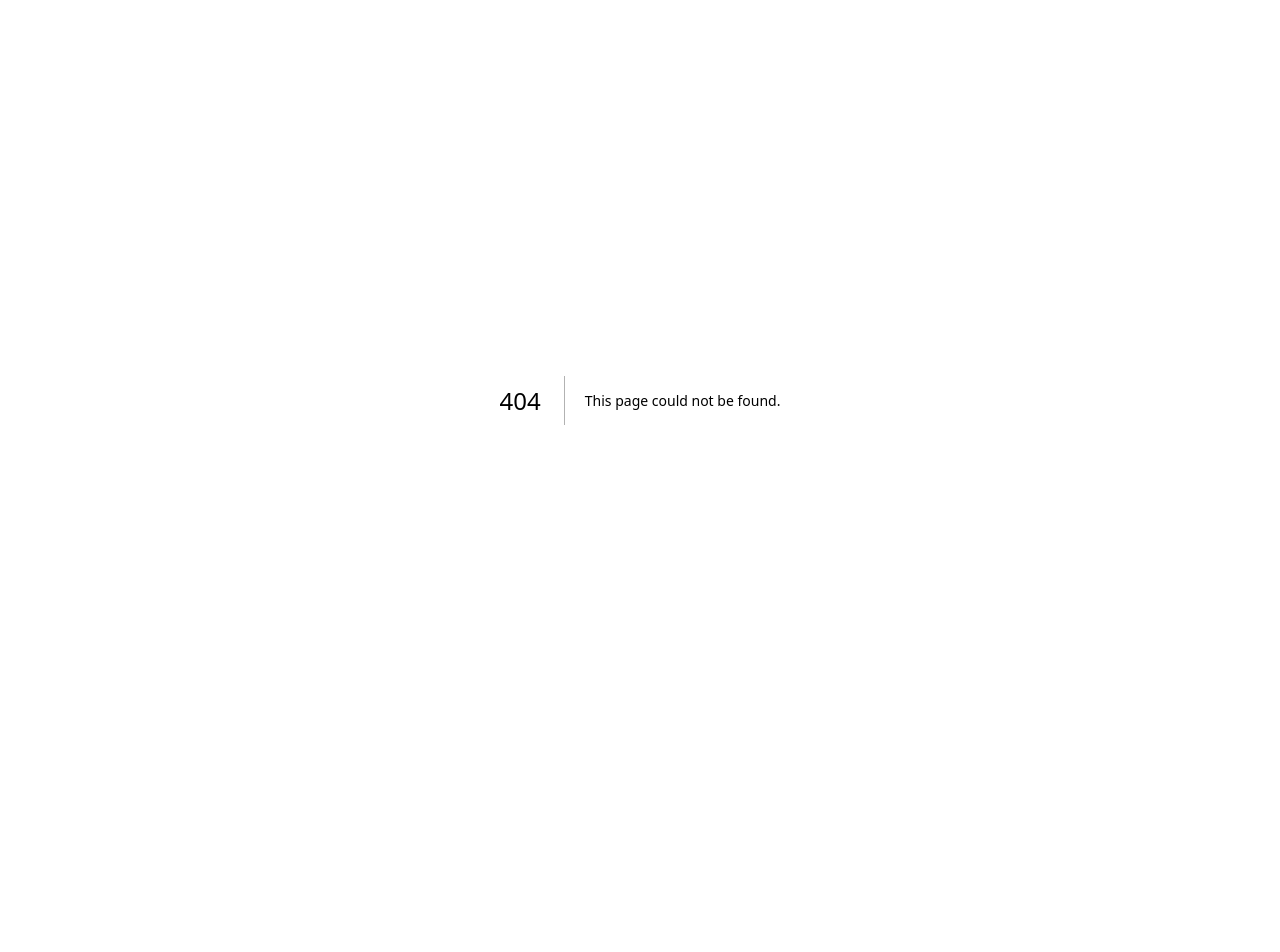
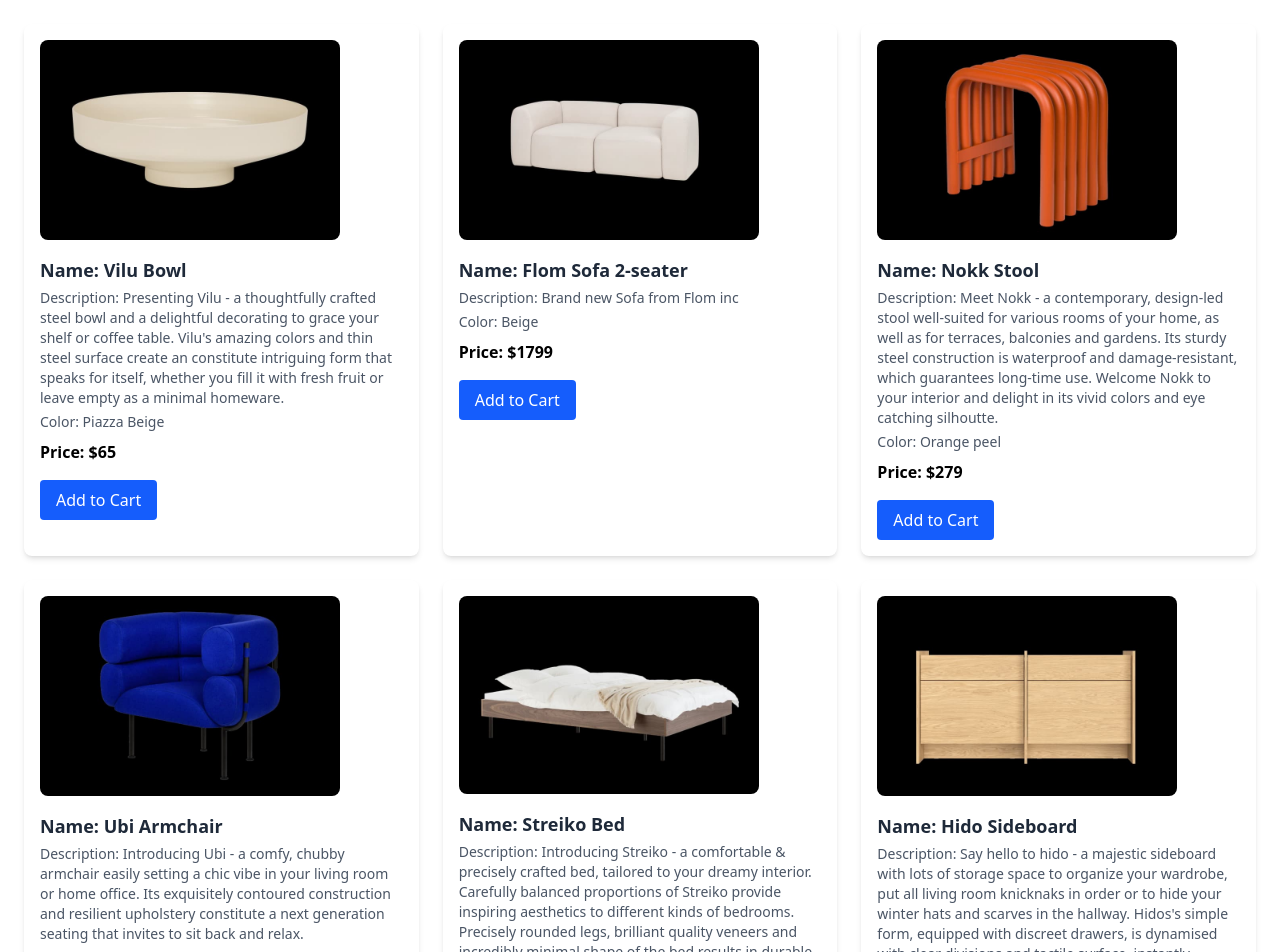
Before and after one commit to hanifbaaba/Furniro, a Next.js app: page /Pages/ProductsCard in a window 1280 px wide. Before the commit this address had no page. Shown: the top 952 px of the page. Before the commit the page ends 800 px from the top, so only its background shows below. Built offline with nearby package versions, Linux system fonts and the light colour scheme.

Commit message:
Created an array of objects and displayed ProductsData in ProductsCard component

```diff
--- a/src/app/Pages/DiscoverPage/page.jsx
+++ b/src/app/Pages/DiscoverPage/page.jsx
@@ -5,7 +5,7 @@ export default function DiscoverPage() {
       <h1 className="text-4xl md:text-5xl font-bold mb-6 drop-shadow-lg">
         Discover Our New Collection
       </h1>
-      <Link href="/Pages/ProductCard">
+      <Link href="/Pages/ProductsCard">
         <button className="bg-white text-black px-6 py-3 rounded-full font-semibold hover:bg-gray-200 transition">
           Shop now
         </button>
--- a/src/app/Pages/ProductCard/ProductCard.jsx
+++ /dev/null
@@ -1,30 +0,0 @@
-import Image from "next/image";
-import Link from "next/link";
-
-export default function ProductCard({
-  name,
-  description,
-  color,
-  price,
-  image,
-}) {
-  return (
-    <div className="bg-white shadow rounded-lg p-4 text-center">
-      <Image
-        src={image}
-        alt={name}
-        width={300}
-        height={300}
-        className="object-cover rounded mb-4"
-      />
-      <h3 className="text-lg font-semibold">Name: {name}</h3>
-      <p className="text-sm text-gray-600 mt-1">Description: {description}</p>
-      <p className="text-sm text-gray-600 mt-1">Color: {color}</p>
-      <p className="text-sm font-bold mt-2 text-blue-600">Price: ${price}</p>
-
-      <Link href="/">
-        <button className="mt-4 text-blue-500 underline">Back to home</button>
-      </Link>
-    </div>
-  );
-}
--- a/src/app/Pages/ProductList/page.jsx
+++ /dev/null
@@ -1,9 +0,0 @@
-export default function ProductList() {
-  return (
-    <div className="grid grid-cols-1 md:grid-cols-3 gap-6 p-4">
-      {products.map((product) => (
-        <ProductCard key={product.id} {...product} />
-      ))}
-    </div>
-  );
-}
--- /dev/null
+++ b/src/app/Pages/ProductsCard/page.jsx
@@ -0,0 +1,109 @@
+import Image from "next/image";
+export default function ProductsCard() {
+  const ProductsData = [
+    {
+      id: 1,
+      name: "Vilu Bowl",
+      description:
+        "Presenting Vilu - a thoughtfully crafted steel bowl and a delightful decorating to grace your shelf or coffee table. Vilu's amazing colors and thin steel surface create an constitute intriguing form that speaks for itself, whether you fill it with fresh fruit or leave empty as a minimal homeware.",
+      price: 65,
+      color: "Piazza Beige",
+      image: "/Images/ViluBowl.jpg",
+    },
+    {
+      id: 2,
+      name: "Flom Sofa 2-seater",
+      description: "Brand new Sofa from Flom inc",
+      price: 1799,
+      color: "Beige",
+      image: "/Images/FlomSeater.jpg",
+    },
+
+    {
+      id: 3,
+      name: "Nokk Stool",
+      description:
+        "Meet Nokk - a contemporary, design-led stool well-suited for various rooms of your home, as well as for terraces, balconies and gardens. Its sturdy steel construction is waterproof and damage-resistant, which guarantees long-time use. Welcome Nokk to your interior and delight in its vivid colors and eye catching silhoutte.",
+      price: 279,
+      color: "Orange peel",
+      image: "/Images/NokkStool.jpg",
+    },
+    {
+      id: 4,
+      name: "Ubi Armchair",
+      description:
+        "Introducing Ubi - a comfy, chubby armchair easily setting a chic vibe in your living room or home office. Its exquisitely contoured construction and resilient upholstery constitute a next generation seating that invites to sit back and relax.",
+      price: 769,
+      color: "Blueberry Pie Wool",
+      image: "/Images/UbiChair.jpg",
+    },
+    {
+      id: 5,
+      name: "Streiko Bed",
+      description:
+        "Introducing Streiko - a comfortable & precisely crafted bed, tailored to your dreamy interior. Carefully balanced proportions of Streiko provide inspiring aesthetics to different kinds of bedrooms. Precisely rounded legs, brilliant quality veneers and incredibly minimal shape of the bed results in durable and long-lasting use, elegant visual appeal and exceptional daily comfort. Mattress not included. Headboard and slats optional.",
+      price: 1049,
+      color: "Walnut",
+      image: "/Images/StreikoBed.jpg",
+    },
+    {
+      id: 6,
+      name: "Hido Sideboard",
+      description:
+        "Say hello to hido - a majestic sideboard with lots of storage space to organize your wardrobe, put all living room knicknaks in order or to hide your winter hats and scarves in the hallway. Hidos's simple form, equipped with discreet drawers, is dynamised with clear  divisions and tactile surface, instantly bringing a touch of effortless elegance to any style of interior",
+      price: 1899,
+      color: "Oak",
+      image: "/Images/Hido.jpg",
+    },
+    {
+      id: 7,
+      name: "Teidi Shelving",
+      description:
+        "Introducing Teidi - a new chapter in the world of shelving. This outstanding unit is open for customization thanks to the modifiable number of shelves and its tool-free assembly. Teidi will do well as a small side table, but it can grow up to five levels, making a lot of room for your favourite books, decorative items and office supplies. The harmonious design coupled with elegant veneer finish make Teidi a modern and functional addition to your interior. ",
+      price: 799,
+      color: "Oak",
+      image: "/Images/Teidi.jpg",
+    },
+    {
+      id: 8,
+      name: "Met TV Stand",
+      description:
+        "Looking for a capacious TV unit with storage? Get to know Met - a sleek, carefully designed red TV Stand, a perfect match for your living rrom furniture and home electronics. Its spacious compartments will help you effortlessly display any media devices,books,vinyl collection and more. ",
+      price: 839,
+      color: "Terracotta blush",
+      image: "/Images/MetStand.jpg",
+    },
+  ];
+
+  return (
+    <div className="grid grid-cols-1 sm:grid-cols-2 md:grid-cols-3 gap-6 p-6">
+      {ProductsData.map((product) => (
+        <div
+          key={product.id}
+          className="bg-white rounded-lg shadow-md p-4 hover:shadow-xl transition duration-300"
+        >
+          <Image
+            src={product.image}
+            alt={product.name}
+            width={300}
+            height={200}
+            className="object-cover rounded-lg mb-4"
+          />
+          <h1 className="text-lg font-semibold text-gray-800">
+            Name: {product.name}
+          </h1>
+          <h2 className="text-sm text-gray-600 mt-1">
+            Description: {product.description}
+          </h2>
+          <h3 className="text-sm text-gray-600 mt-1">Color: {product.color}</h3>
+          <h3 className="text-base font-bold text-black-600 mt-2">
+            Price: ${product.price}
+          </h3>
+          <button className="mt-4 px-4 py-2 bg-blue-600 text-white rounded hover:bg-blue-700 transition">
+            Add to Cart
+          </button>
+        </div>
+      ))}
+    </div>
+  );
+}
--- a/src/app/page.js
+++ b/src/app/page.js
@@ -1,11 +1,12 @@
-import Footer from "./Components/Footer/page";
+// import Footer from "./Components/Footer/page";
 import Header from "./Components/Header/page";
 import Navbar from "./Components/Navbar/page";
 import DiscoverPage from "./Pages/DiscoverPage/page";
 // import ContactPage from "./Pages/ContactPage/page";
-import ProductList from "./Pages/ProductList/page";
-import ProductPage from "./Pages/ProductPage/page";
-import Recommendation from "./Pages/Recommendation/page";
+// import ProductList from "./Pages/ProductList/page";
+// import ProductPage from "./Pages/ProductPage/page";
+// import ProductsCard from "./Pages/ProductsCard/page";
+// import Recommendation from "./Pages/Recommendation/page";
 // import products from "/products.json";
 import Link from "next/link";
 export default function HomePage() {
@@ -14,10 +15,11 @@ export default function HomePage() {
       <Navbar />
       <Header />
       <DiscoverPage />
-      <Recommendation />
-      <ProductPage />
+      {/* <Recommendation /> */}
+      {/* <ProductPage /> */}
+      {/* <ProductsCard /> */}
 
-      <Footer />
+      {/* <Footer /> */}
       {/* <ProductList products={products} /> */}
       {/* <ProductList /> */}
       {/* <Recommendation /> */}
```
